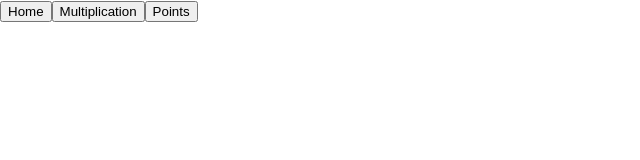
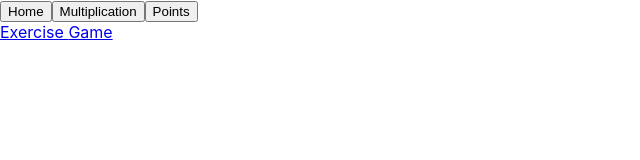
Before and after one commit to SemihDurmus/kids-app, a React (Create React App) app: page /multiplication in a window 1280 px wide. Shown: the top 160 px of the page, without its empty margins (0-640 px from the left). Built offline with nearby package versions, Linux system fonts and the light colour scheme.

Commit message:
Add sub pages

```diff
--- a/src/App.tsx
+++ b/src/App.tsx
@@ -3,7 +3,7 @@ import { BrowserRouter as Router, Routes, Route } from "react-router-dom";
 import Points from "pages/points/Points";
 import Welcome from "pages/welcome/Welcome";
 import NavBar from "maincomponents/navbar/Navbar";
-import MultiplicationGame from "pages/multiplicationGame/MultiplicationGame";
+import MultiplicationRouter from "pages/multiplication/MultiplicationRouter";
 
 function App() {
   return (
@@ -11,7 +11,7 @@ function App() {
       <NavBar />
       <Routes>
         <Route path="/" element={<Welcome />} />
-        <Route path="/multiplication-game" element={<MultiplicationGame />} />
+        <Route path="/multiplication/*" element={<MultiplicationRouter />} />
         <Route path="/points" element={<Points />} />
       </Routes>
     </Router>
--- a/src/maincomponents/navbar/Navbar.tsx
+++ b/src/maincomponents/navbar/Navbar.tsx
@@ -7,7 +7,7 @@ export const NavBar = (): ReactElement => {
   return (
     <div>
       <button onClick={() => navigate("/")}>Home</button>
-      <button onClick={() => navigate("/multiplication-game")}>
+      <button onClick={() => navigate("/multiplication")}>
         Multiplication
       </button>
       <button onClick={() => navigate("/points")}>Points</button>
--- /dev/null
+++ b/src/pages/multiplication/Choice.tsx
@@ -0,0 +1,13 @@
+import { ReactElement } from "react";
+import { Link } from "react-router-dom";
+
+export const Choice = (): ReactElement => {
+  return (
+    <div>
+      <Link to="exercise">Exercise </Link>
+      <Link to="game">Game</Link>
+    </div>
+  );
+};
+
+export default Choice;
--- /dev/null
+++ b/src/pages/multiplication/MultiplicationRouter.tsx
@@ -0,0 +1,18 @@
+import { ReactElement } from "react";
+import { Routes, Route } from "react-router-dom";
+
+import Exercise from "pages/multiplicationExercise/Exercise";
+import MultiplicationGame from "pages/multiplicationGame/MultiplicationGame";
+import Choice from "./Choice";
+
+export const MultiplicationRouter = (): ReactElement => {
+  return (
+    <Routes>
+      <Route path="/" element={<Choice />} />
+      <Route path="/game" element={<MultiplicationGame />} />
+      <Route path="/exercise" element={<Exercise />} />
+    </Routes>
+  );
+};
+
+export default MultiplicationRouter;
--- /dev/null
+++ b/src/pages/multiplicationExercise/Exercise.tsx
@@ -0,0 +1,7 @@
+import { ReactElement } from "react";
+
+export const Exercise = (): ReactElement => {
+  return <div> Exercise</div>;
+};
+
+export default Exercise;
--- a/src/pages/multiplicationGame/MultiplicationGame.tsx
+++ b/src/pages/multiplicationGame/MultiplicationGame.tsx
@@ -1,7 +1,7 @@
 import { ReactElement } from "react";
 
 export const MultiplicationGame = (): ReactElement => {
-  return <div>Multiplication Game</div>;
+  return <div> Game</div>;
 };
 
 export default MultiplicationGame;
```
